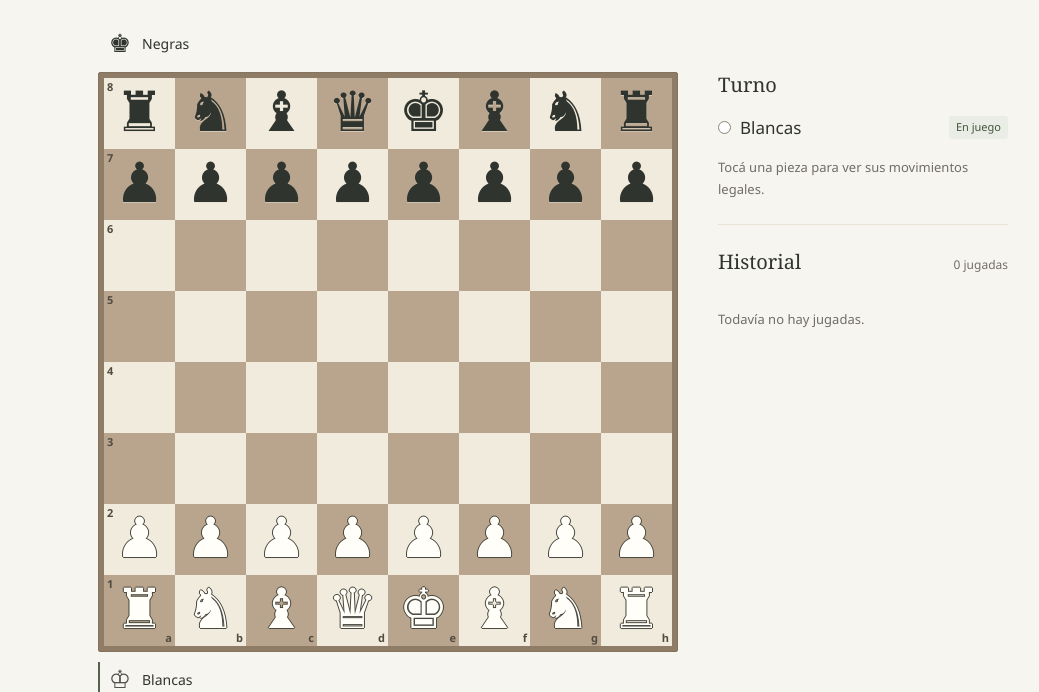
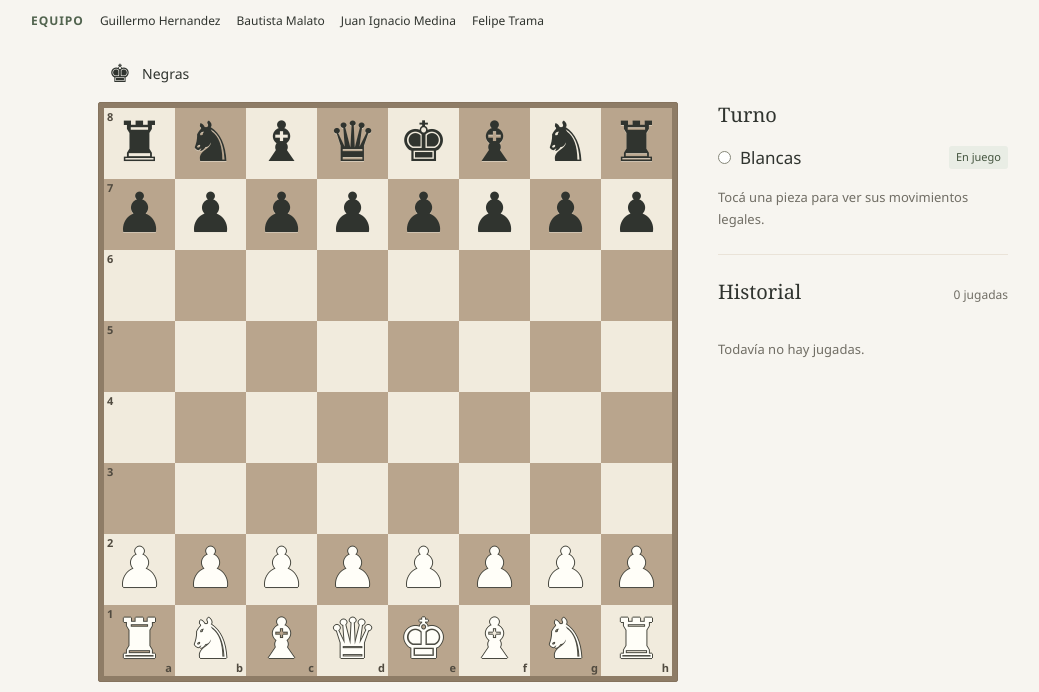
Before and after one commit to guhernandez1/chess_is, a Spring Boot app: page / in a window 1280 px wide. Shown: the part 106-798 px from the top of the page, without its empty margins (87-1126 px from the left). Run offline with Spring Boot 4, Linux system fonts and the light colour scheme; some libraries are stand-ins or nearby versions.

Commit message:
nombres de integrantes

```diff
--- a/src/main/resources/static/css/styles.css
+++ b/src/main/resources/static/css/styles.css
@@ -27,6 +27,15 @@ body {
 .brand-title span { color: var(--text-muted); font-size: 18px; letter-spacing: 0; }
 .brand-subtitle { margin: 5px 0 0; color: var(--text-muted); font-size: 12px; }
 .header-actions { display: flex; gap: 8px; }
+.team-credit {
+    display: flex; align-items: baseline; flex-wrap: wrap; gap: 3px 16px;
+    max-width: 1100px; margin: 0 auto; padding: 12px 28px 0;
+    color: var(--text); font-size: 12px;
+}
+.team-credit-label {
+    color: var(--accent); font-weight: 700; text-transform: uppercase;
+    letter-spacing: .08em;
+}
 .btn {
     display: inline-flex; align-items: center; justify-content: center; gap: 6px;
     padding: 9px 15px; min-height: 40px; border: 1px solid var(--border); border-radius: 4px;
@@ -118,6 +127,7 @@ body {
 @media (max-width: 800px) {
     :root { --board-size: min(560px, calc(100vw - 32px)); }
     .app-header { padding: 20px 16px; flex-wrap: wrap; }
+    .team-credit { padding: 12px 16px 0; }
     .layout { grid-template-columns: minmax(0, var(--board-size)); padding: 0 16px 28px; margin-top: 18px; gap: 26px; }
     .sidebar { padding-top: 0; }
     .project-note { margin: 0 16px; }
--- a/src/main/resources/static/index.html
+++ b/src/main/resources/static/index.html
@@ -25,6 +25,14 @@
         </button>
     </div>
 </header>
+
+<section class="team-credit" aria-label="Integrantes del equipo">
+    <span class="team-credit-label">Equipo</span>
+    <span>Guillermo Hernandez</span>
+    <span>Bautista Malato</span>
+    <span>Juan Ignacio Medina</span>
+    <span>Felipe Trama</span>
+</section>
 
 <main class="layout">
     <section class="board-section" aria-label="Tablero">
```
